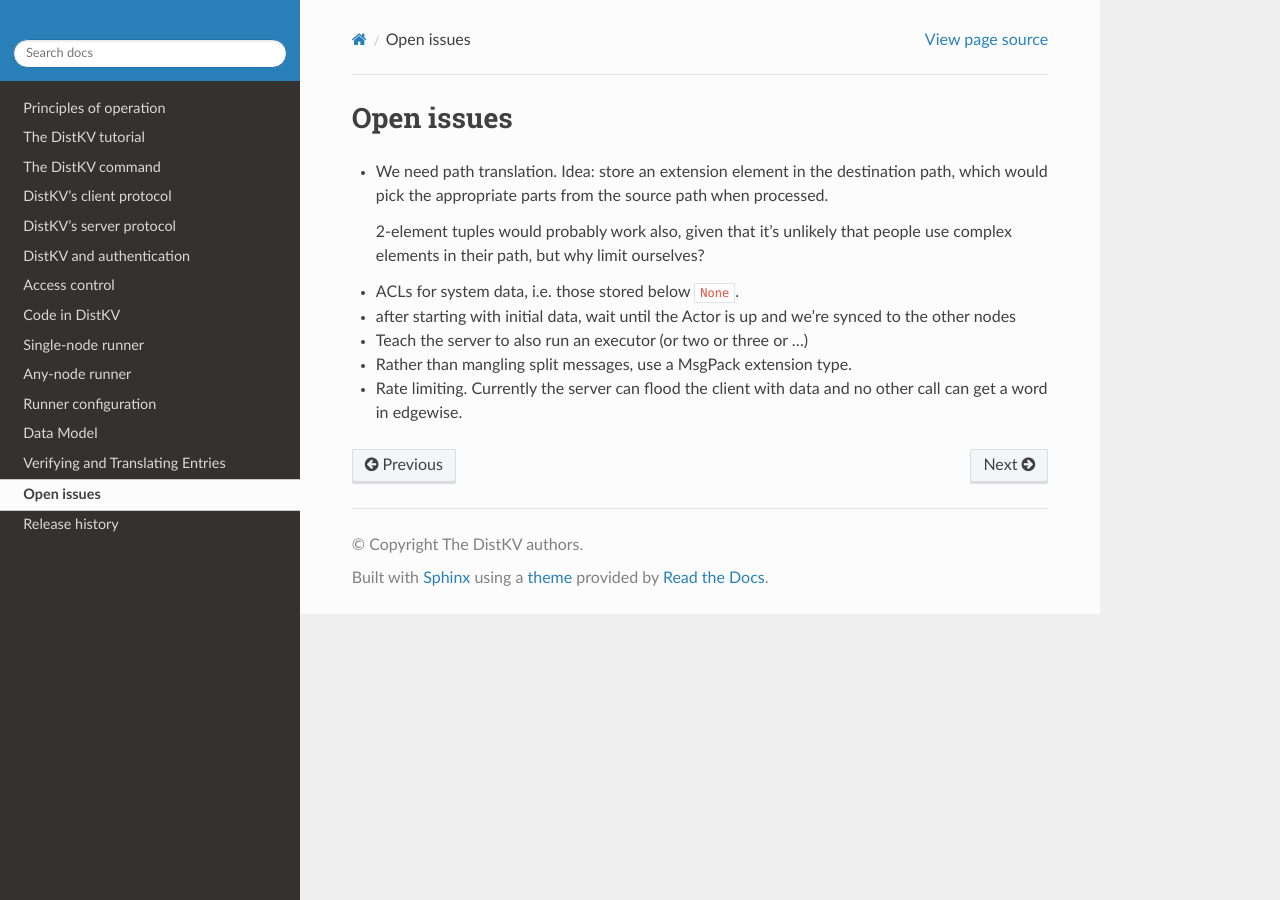
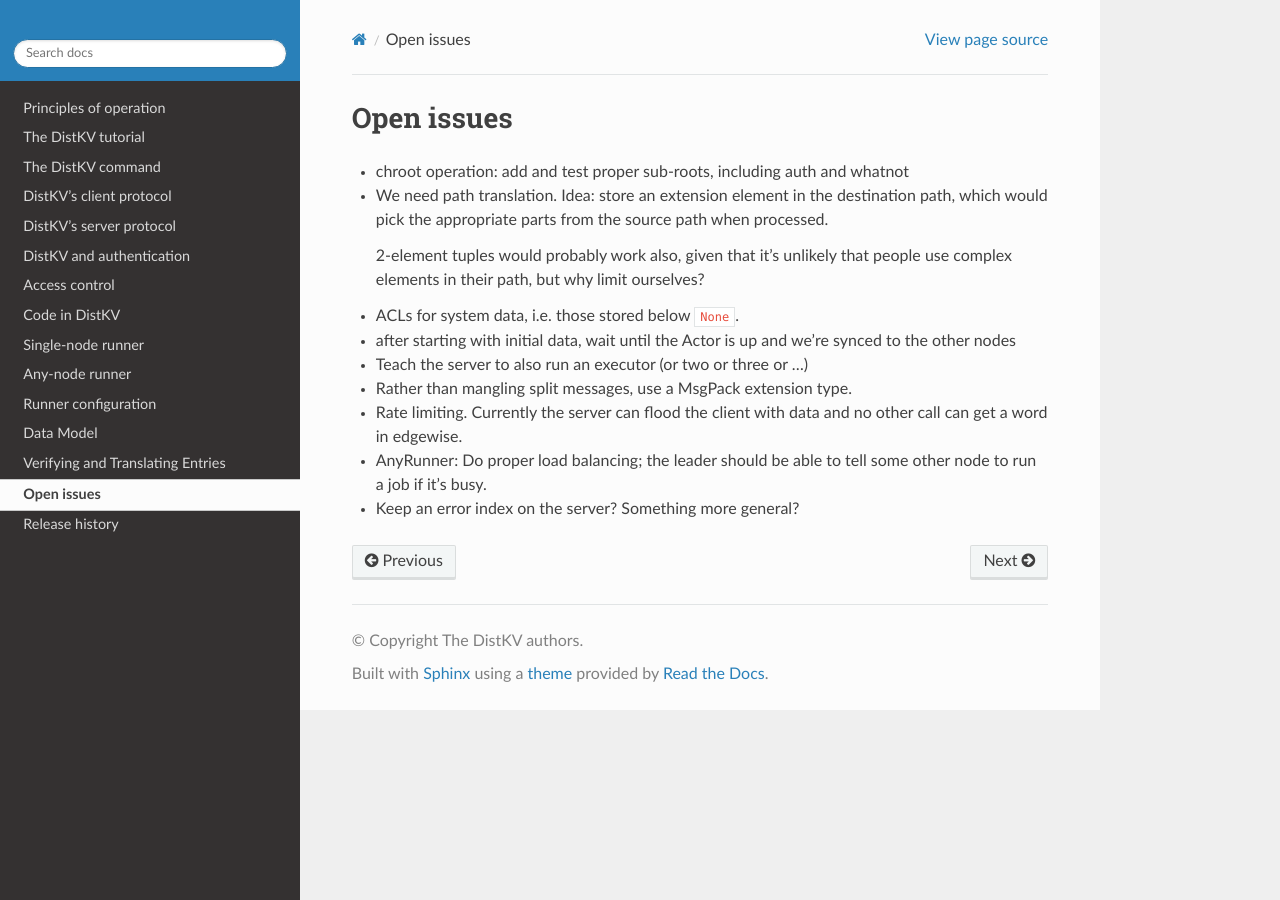
Before and after one commit to M-o-a-T/moat-kv, a Sphinx documentation site: the page built from docs/source/TODO.rst, in a window 1280 px wide. Built offline with Sphinx 7.4.7 and the Read the Docs theme 2.0.0, drawn with Linux system fonts in a browser that asks for light colours.

Commit message:
more TODOs

```diff
--- a/docs/source/TODO.rst
+++ b/docs/source/TODO.rst
@@ -1,5 +1,8 @@
 Open issues
 ===========
+
+* chroot operation: add and test proper sub-roots, including auth and
+  whatnot
 
 * We need path translation. Idea: store an extension element in the
   destination path, which would pick the appropriate parts from the
@@ -19,3 +22,8 @@ Open issues
 
 * Rate limiting. Currently the server can flood the client with data and no
   other call can get a word in edgewise.
+
+* AnyRunner: Do proper load balancing; the leader should be able to tell
+  some other node to run a job if it's busy.
+
+* Keep an error index on the server?  Something more general?
```
